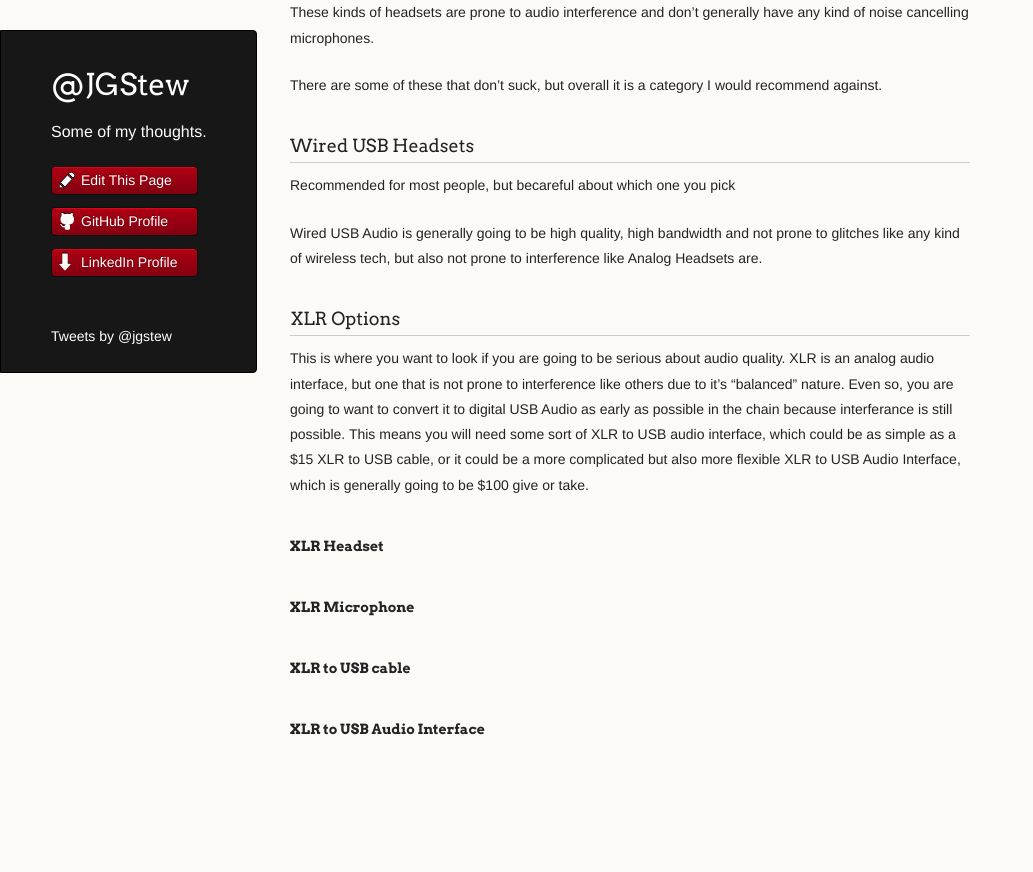
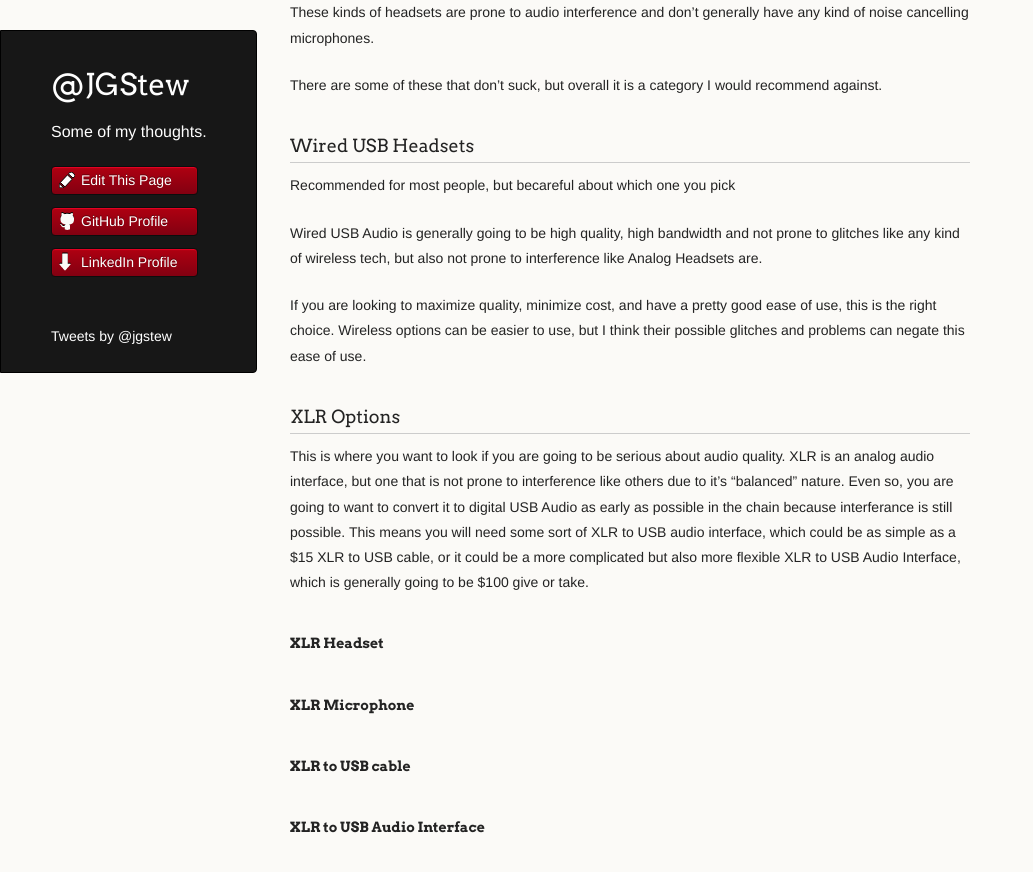
Before and after one commit to jgstew/jgstew.github.io, a Jekyll site: the page built from _posts/2020-10-06-Audio-Gear-For-Podcasting,-Gaming,-Collaboration.md, in a window 1280 px wide and 900 px high, scrolled down 1559 px. Shown: the top 872 px of the window, without its empty margins (0-1033 px from the left). Built offline with Jekyll 4.4.1, drawn with Linux system fonts in a browser that asks for light colours; nearby versions of some CDN libraries; comment, search, counter and statistics services are not loaded; before the commit the page ends 2362 px from its top, so only the background shows below that.

Commit message:
Update 2020-10-06-Audio-Gear-For-Podcasting,-Gaming,-Collaboration.md

```diff
--- a/_posts/2020-10-06-Audio-Gear-For-Podcasting,-Gaming,-Collaboration.md
+++ b/_posts/2020-10-06-Audio-Gear-For-Podcasting,-Gaming,-Collaboration.md
@@ -51,6 +51,8 @@ Recommended for most people, but becareful about which one you pick
 
 Wired USB Audio is generally going to be high quality, high bandwidth and not prone to glitches like any kind of wireless tech, but also not prone to interference like Analog Headsets are.
 
+If you are looking to maximize quality, minimize cost, and have a pretty good ease of use, this is the right choice. Wireless options can be easier to use, but I think their possible glitches and problems can negate this ease of use.
+
 
 ### XLR Options
 
```
